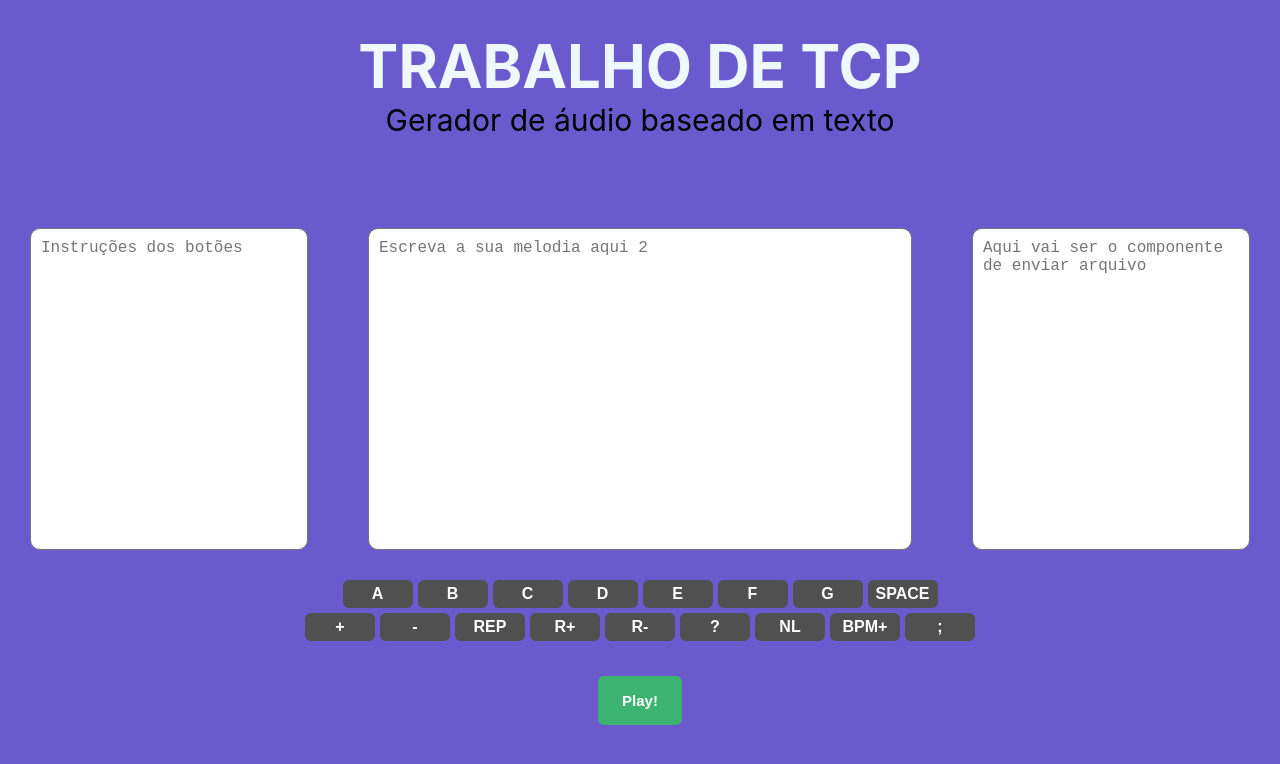
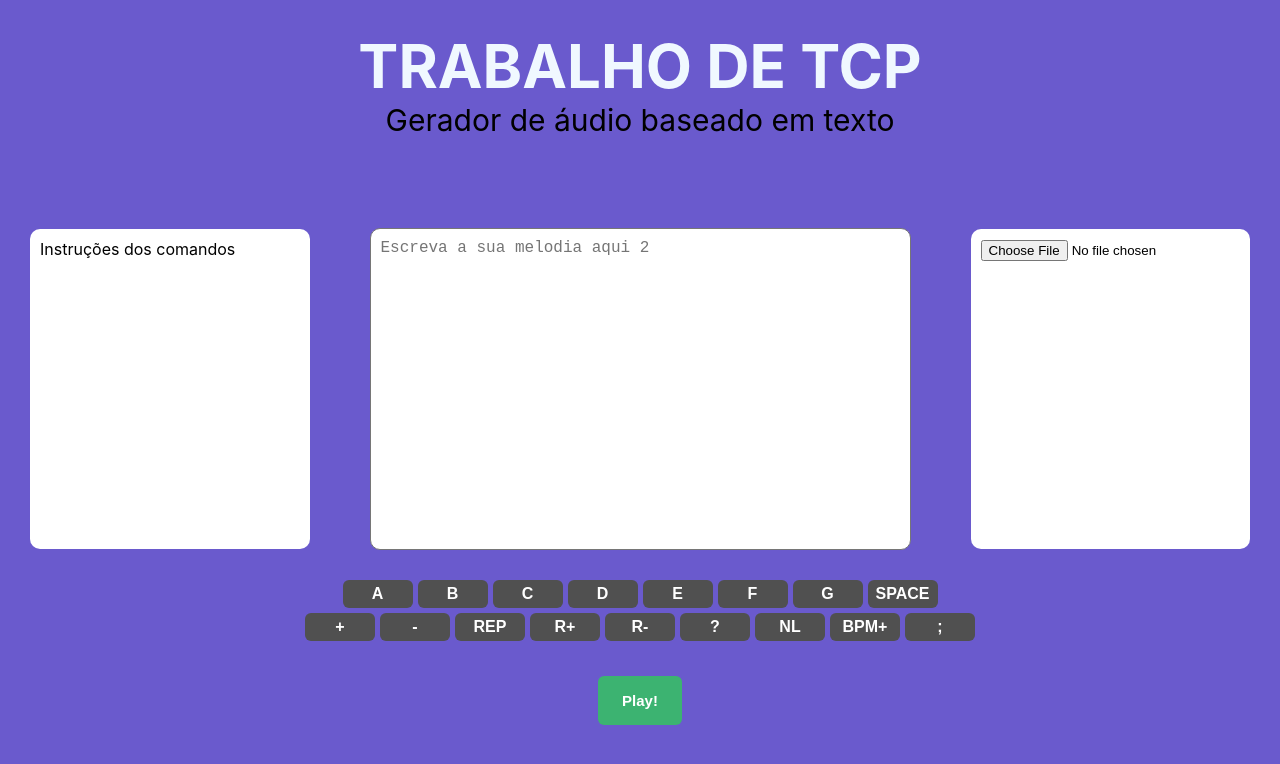
Before and after one commit to MatMSantos/TrabalhoFinalTCP, a React (Create React App) app: page / in a window 1280 px wide. Shown: the top 764 px of the page. Built offline with nearby package versions, Linux system fonts and the light colour scheme.

Commit message:
add input file

```diff
--- a/src/components/template.tsx
+++ b/src/components/template.tsx
@@ -7,7 +7,7 @@ type TemplateState = {
 }
 
 export default class Template extends React.Component {
-  state:TemplateState = {text:'', instruction:''}
+  state:TemplateState = {text:'', instruction:'Instruções dos comandos'}
 
   keys_top = [
     {
@@ -129,6 +129,23 @@ export default class Template extends React.Component {
     this.setState({instruction: instruction})
   }
 
+  handleNewFile = (event:React.ChangeEvent<HTMLInputElement>) => {
+    event.preventDefault()
+
+    const file = event.target && event.target.files && event.target.files[0]
+
+    if(file) {
+      const reader = new FileReader();
+
+      reader.onloadend= () => {
+        this.setState({text: (reader.result as string)})
+      }
+
+      reader.readAsText(file);
+    }
+
+  }
+
   render(){
     const { text, instruction } = this.state;
 
@@ -139,30 +156,37 @@ export default class Template extends React.Component {
           <div className='sub-title'>Gerador de áudio baseado em texto</div>
         </div>
         <div className='content-container'>
-          <textarea
+          <div
             className='text-area grow-one'
-            value={instruction}
-            // onChange={this.handleChange}
-            placeholder="Instruções dos botões"
-            style={{ width: '10px', height: '300px' }}
-          />
+            style={{ height: '300px' }}
+          >
+            {instruction}
+          </div>
           <textarea
             className='text-area grow-two'
             value={text}
             onChange={this.handleChange}
             placeholder="Escreva a sua melodia aqui 2"
-            style={{ width: '30px', height: '300px' }}
+            style={{ height: '300px' }}
           />
-          <textarea
+          <div
             className='text-area grow-three'
-            value={instruction}
-            // onChange={this.handleChange}
-            placeholder="Aqui vai ser o componente de enviar arquivo"
-            style={{ width: '10px', height: '300px' }}
-          />
+            style={{ height: '300px' }}
+          >
+            <input
+              type="file"
+              className=""
+              onChange={this.handleNewFile}
+            />
+          </div>
         </div>
         <div className='keyBoard'>
-          {this.keys_top.map((key:any) => {
+          {this.keys_top.map((key:{
+            id: number
+            instruction: string
+            action: string
+            text: string
+          }) => {
             return (
               <button
                 className='key'
@@ -175,7 +199,12 @@ export default class Template extends React.Component {
           })}
         </div>
         <div className='keyBoard'>
-          {this.keys_bottom.map((key:any) => {
+          {this.keys_bottom.map((key:{
+            id: number
+            instruction: string
+            action: string
+            text: string
+          }) => {
             return (
               <button
                 className='key'
--- a/src/styles/template.css
+++ b/src/styles/template.css
@@ -55,18 +55,19 @@
     font-size: 16px;
     padding: 10px;
     margin: 30px;
+    background-color: white;
 }
 
 .grow-one{
- flex-grow: 1;
+    flex: 1;
 }
 
 .grow-two {
-    flex-grow: 2;
+    flex: 2;
 }
 
 .grow-three {
-    flex-grow: 1;
+    flex: 1;
 }
 
 .keyBoard {
```
